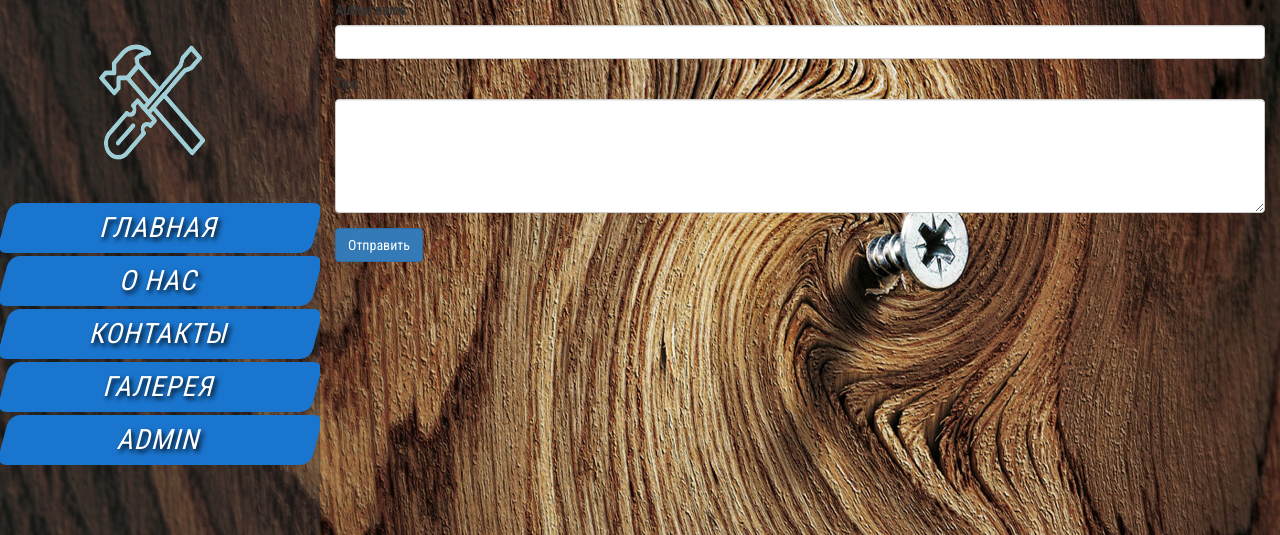
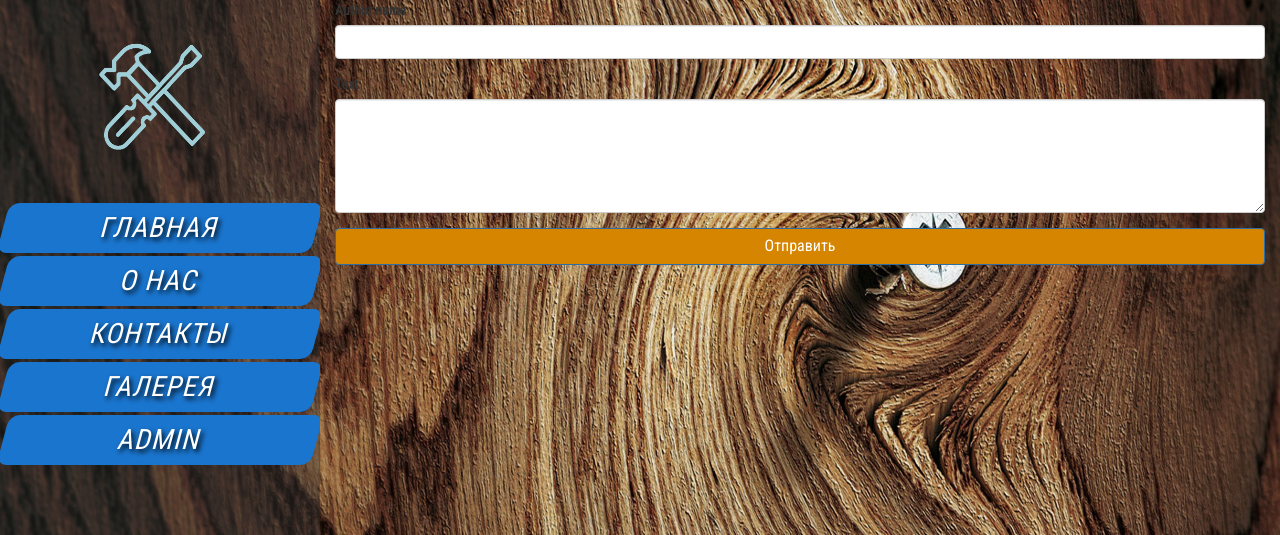
Before and after one commit to Alexchep/furniture, a Yii app: template views/site/index.php in a window 1280 px wide. Shown: the top 535 px of the page. Run offline with PHP 8.4 and a stand-in for Yii, Linux system fonts and the light colour scheme; the template is opened without the code that fills it, so the values that code supplies are empty; form fields are guessed from the names that the template uses; some libraries are stand-ins or nearby versions.

Commit message:
change design of leave comment popup

```diff
--- a/web/css/site.css
+++ b/web/css/site.css
@@ -176,7 +176,7 @@ a.desc:after {
     left: 30%;
     top: 17%;
     width: 35%;
-    height: 65%;
+    height: 60%;
 }
 
 .nav-bar{
@@ -277,3 +277,23 @@ a.desc:after {
     /*background-image: url("../web/main-bg.jpg");*/
     /*background-size: 100% 100%;*/
 }
+
+#modal-comment .modal-content{
+    background-color: #266;
+}
+
+#modal-comment h2, #modal-comment label{
+    color: #fff;
+}
+
+#sendComm{
+    background-color: #D58500;
+    width: 100%;
+    margin: 0 auto;
+    font-size: 12pt;
+}
+
+#close-modal{
+    background-color: #5e5e5e;
+    color: #fff;
+    font-size: 11pt;
```
